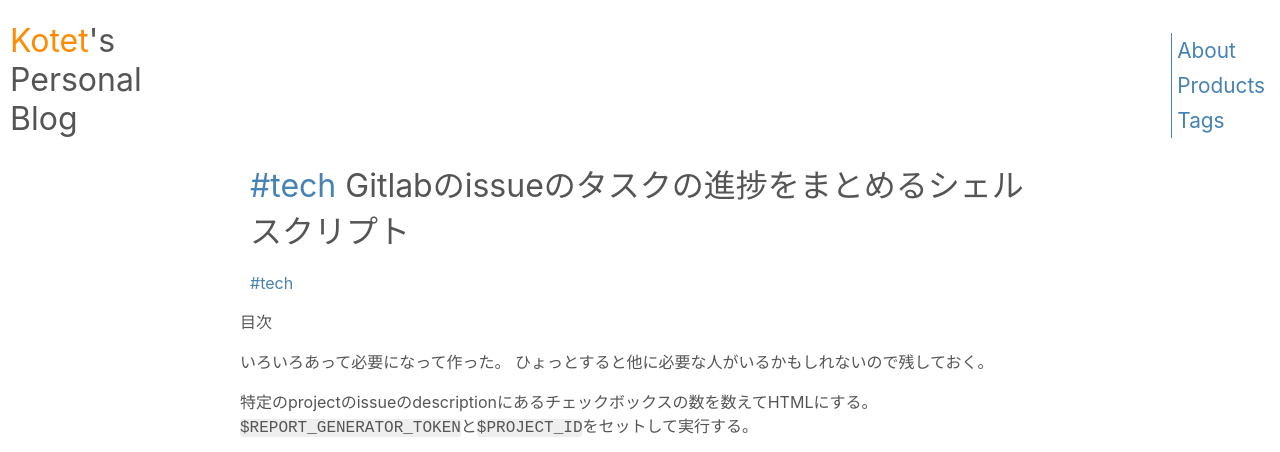
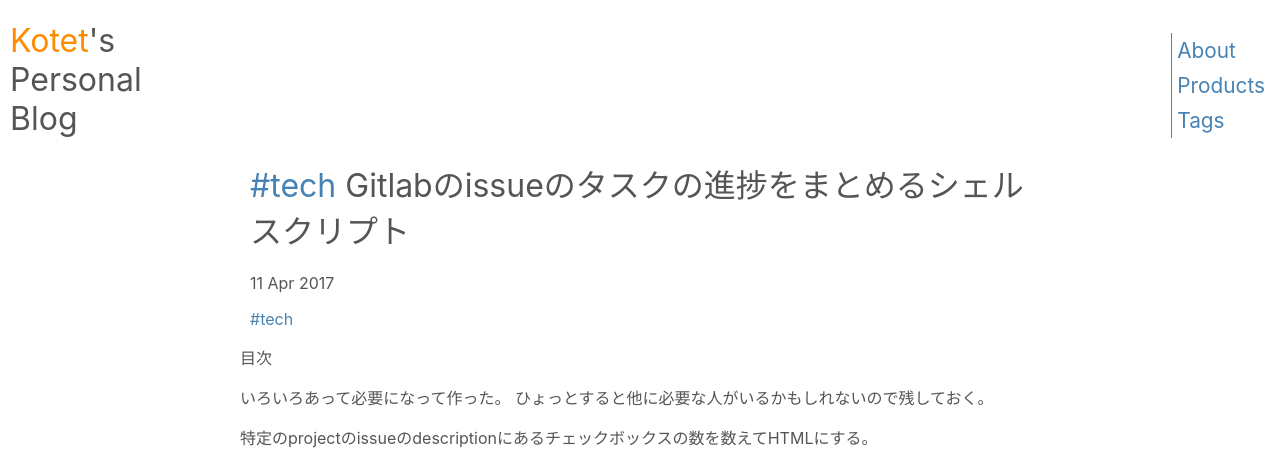
Before and after one commit to kotet/kotet.github.io, a Jekyll site: the page built from _posts/2017/04/2017-04-11-gitlab-progress-reporting.md, in a window 1280 px wide. Shown: the top 452 px of the page. Built offline with Jekyll 4.4.1, drawn with Linux system fonts in a browser that asks for light colours; grey boxes are pictures that could not be loaded.

Commit message:
Add date

```diff
--- a/_layouts/post.html
+++ b/_layouts/post.html
@@ -3,7 +3,11 @@ layout: default
 ---
 
 <header>
-    <h1><a href="{% include relative %}/tags/#{{ page.tags[0] | downcase }}">#{{ page.tags[0] }}</a> {{ page.title }}</h1>
+    <h1>
+        <a href="{% include relative %}/tags/#{{ page.tags[0] | downcase }}">#{{ page.tags[0] }}</a> {{ page.title }}</h1>
+    <p>
+        <time>{{ page.date | date_to_string }}</time>
+    </p>
     <p>
         {% for tag in page.tags %}
         <a href="{% include relative %}/tags/#{{ tag | downcase }}">#{{ tag }}</a>
@@ -22,6 +26,10 @@ layout: default
 <footer>
     <p>{{ page.title }}</p>
 
+    <p>
+        <time>{{ page.date | date_to_string }}</time>
+    </p>
+
     <section class="tags">
         {% for tag in page.tags %}
         <a href="{% include relative %}/tags/#{{ tag | downcase }}">#{{ tag }}</a>
```
